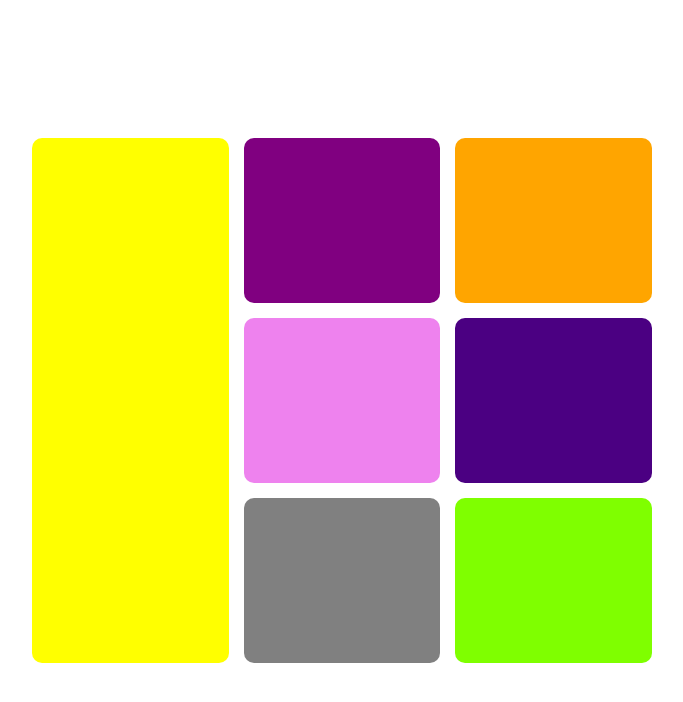
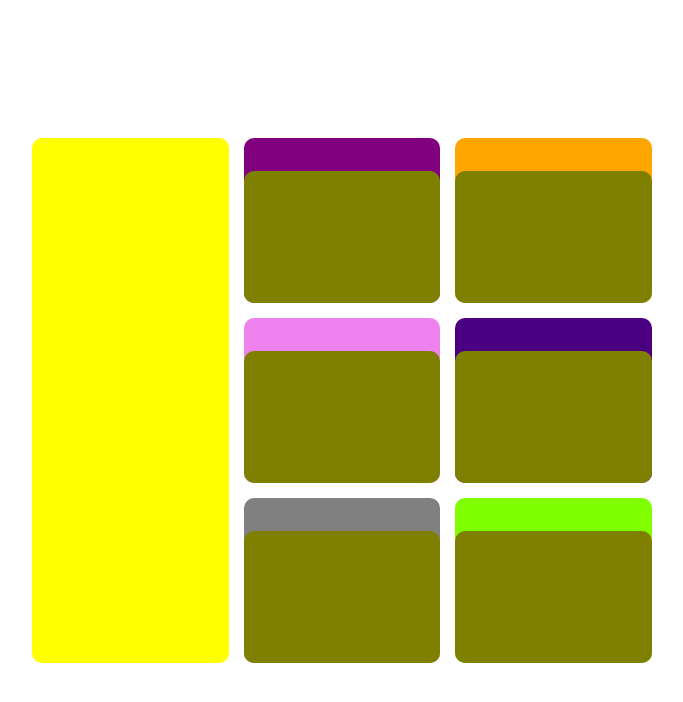
Before and after one commit to asbhogal/Time-Tracking-Dashboard, a website built with Parcel: page src/index.html in a window 1280 px wide. Shown: the whole page, without its empty margins (298-981 px from the left). Built offline with nearby package versions, Linux system fonts and the light colour scheme.

Commit message:
further changes to content and styling

```diff
--- a/src/index.html
+++ b/src/index.html
@@ -18,12 +18,36 @@
 <body>
     <div class="container">
         <section id="profile-info" class="info-card"></section>
-        <section id="work-card" class="info-card"></section>
-        <section id="play-card" class="info-card"></section>
-        <section id="study-card" class="info-card"></section>
-        <section id="exercise-card" class="info-card"></section>
-        <section id="social-card" class="info-card"></section>
-        <section id="self-care-card" class="info-card"></section>
+        <section id="work-card" class="info-card">
+            <div class="inner-card-container">
+
+            </div>
+        </section>
+        <section id="play-card" class="info-card">
+            <div class="inner-card-container">
+
+            </div>
+        </section>
+        <section id="study-card" class="info-card">
+            <div class="inner-card-container">
+
+            </div>
+        </section>
+        <section id="exercise-card" class="info-card">
+            <div class="inner-card-container">
+
+            </div>
+        </section>
+        <section id="social-card" class="info-card">
+            <div class="inner-card-container">
+
+            </div>
+        </section>
+        <section id="self-care-card" class="info-card">
+            <div class="inner-card-container">
+
+            </div>
+        </section>
     </div>
 </body>
 </html>
--- a/src/scss/style.scss
+++ b/src/scss/style.scss
@@ -12,6 +12,13 @@
     gap: 15px;
     .info-card {
         border-radius: $border-radius;
+        > .inner-card-container {
+            background: olive;
+            position: relative;
+            top: 20%;
+            height: 80%;
+            border-radius: 10px;
+        }
     }
     #profile-info {
         grid-row-start: 1;
```
Also changed, not shown: dist/index.html, 2 other files.
